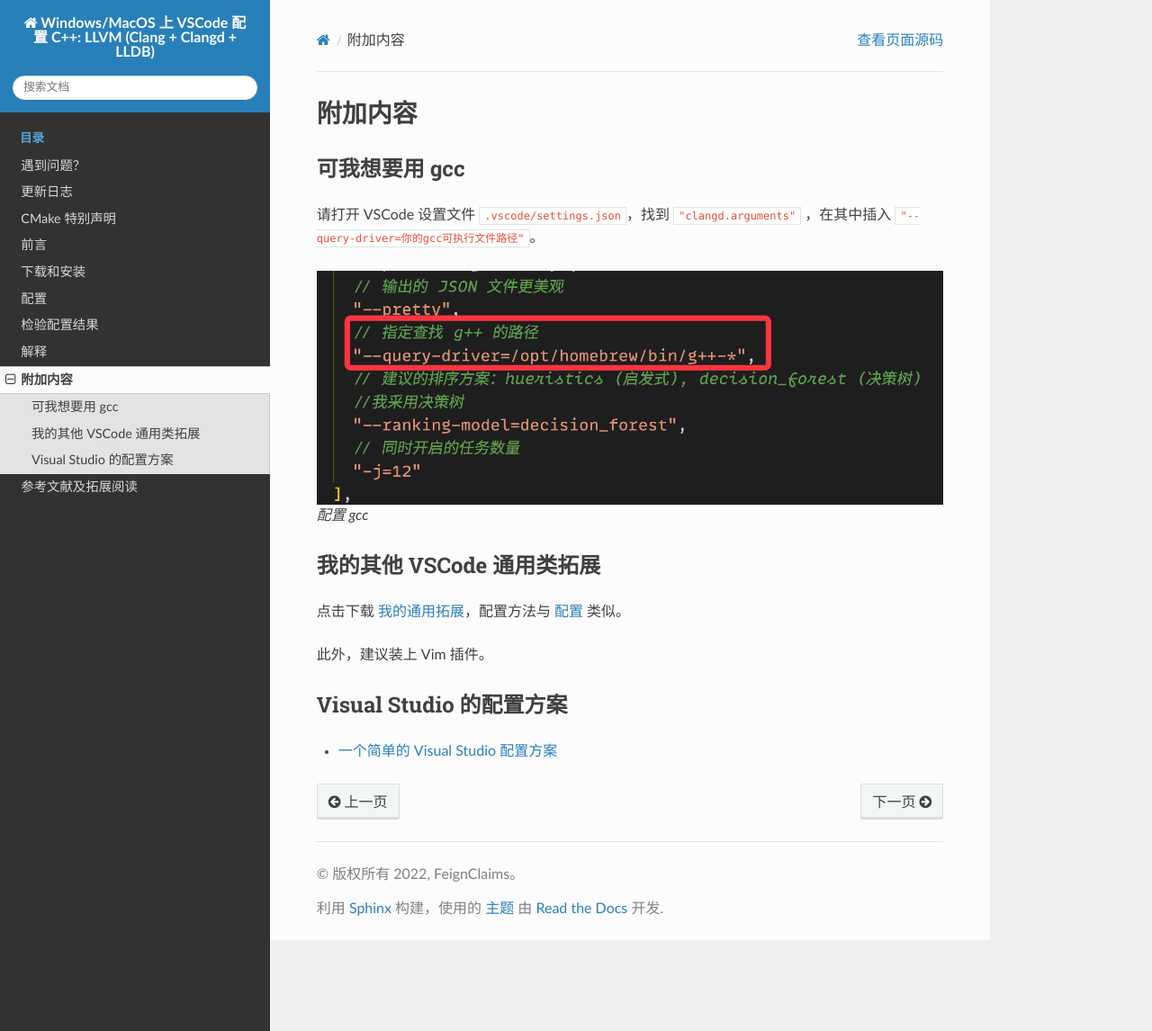
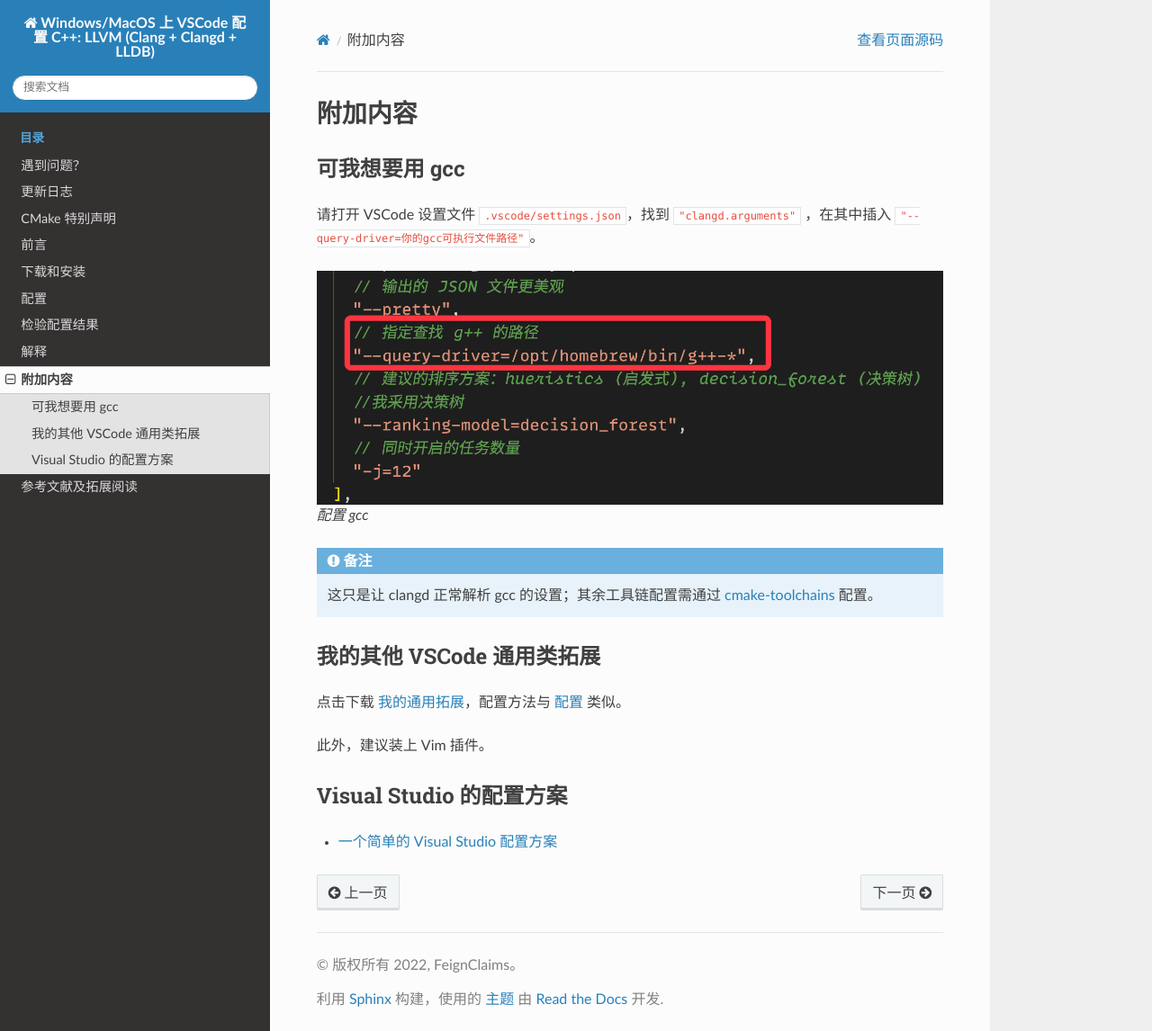
Before and after one commit to FeignClaims/vscode_cpp_starter, a Sphinx documentation site: the page built from docs/source/others.rst, in a window 1280 px wide and 1146 px high. Shown: the whole window at 90% size. Built offline with Sphinx 7.4.7 and the Read the Docs theme 2.0.0, drawn with Linux system fonts in a browser that asks for light colours.

Commit message:
修正了 gcc 相关配置

```diff
--- a/docs/source/_include/links.rst
+++ b/docs/source/_include/links.rst
@@ -37,6 +37,7 @@
 .. _`【VS Code】四年功力 一刻掌握 速通 C++插件/终端美化/工程管理 懒人必备`: https://www.bilibili.com/video/BV1YG4y1v7uB
 .. _`vscode-lldb: Breakpoints are not getting hit`: https://github.com/vadimcn/vscode-lldb/wiki/Breakpoints-are-not-getting-hit
 .. _`旧版教程`: https://blog.csdn.net/tyKuGengty/article/details/120119820
+.. _`cmake-toolchains`: https://cmake.org/cmake/help/latest/manual/cmake-toolchains.7.html
 
 .. 参考文献
 .. _`VSCode 变量参考`: https://code.visualstudio.com/docs/editor/variables-reference
--- a/docs/source/others.rst
+++ b/docs/source/others.rst
@@ -13,6 +13,10 @@
 
    配置 gcc
 
+.. note::
+
+  这只是让 clangd 正常解析 gcc 的设置；其余工具链配置需通过 `cmake-toolchains`_ 配置。
+
 我的其他 VSCode 通用类拓展
 ************************
 
```
